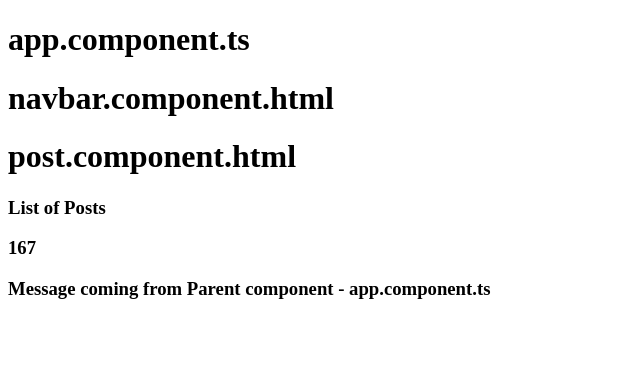
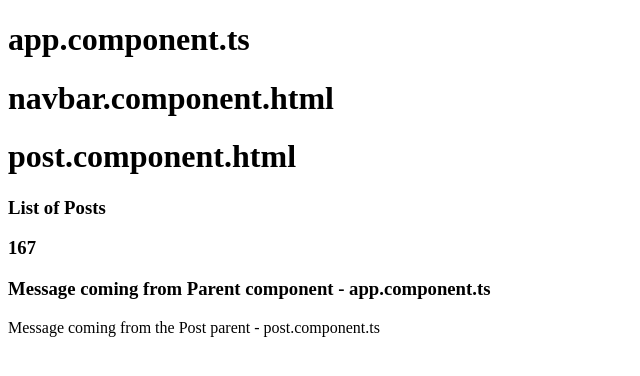
Before and after one commit to hirudilsh/AngularNgIntro, an Angular app: page / in a window 1280 px wide. Shown: the top 376 px of the page, without its empty margins (0-640 px from the left). Built offline with nearby package versions, Linux system fonts and the light colour scheme.

Commit message:
Do task @Input Decorator

```diff
--- a/src/app/app.module.ts
+++ b/src/app/app.module.ts
@@ -5,12 +5,14 @@ import { AppRoutingModule } from './app-routing.module';
 import { AppComponent } from './app.component';
 import { NavbarComponent } from './navbar/navbar.component';
 import { PostComponent } from './post/post.component';
+import { PostListComponent } from './post-list/post-list.component';
 
 @NgModule({
   declarations: [
     AppComponent,
     NavbarComponent,
-    PostComponent
+    PostComponent,
+    PostListComponent
   ],
   imports: [
     BrowserModule,
--- /dev/null
+++ b/src/app/post-list/post-list.component.html
@@ -0,0 +1 @@
+<p>{{ postParent }}</p>
--- a/src/app/post/post.component.html
+++ b/src/app/post/post.component.html
@@ -4,3 +4,5 @@
 <h3>{{ 100+67 }}</h3>
 
 <h3>{{ fromParent }}</h3>
+
+<app-post-list [postParent] = 'postParentMessage'></app-post-list>
--- a/src/app/post/post.component.ts
+++ b/src/app/post/post.component.ts
@@ -8,6 +8,7 @@ import { Component, Input } from '@angular/core';
 export class PostComponent {
 
   text: string = 'List of Posts'
+  postParentMessage: string = 'Message coming from the Post parent - post.component.ts'
 
   @Input() fromParent = '';
 
```
Also changed, not shown: src/app/post-list/post-list.component.ts (added, +12 -0 lines), src/app/post-list/post-list.component.css (added), 1 other file (tests, documents, lock files or other folders).
